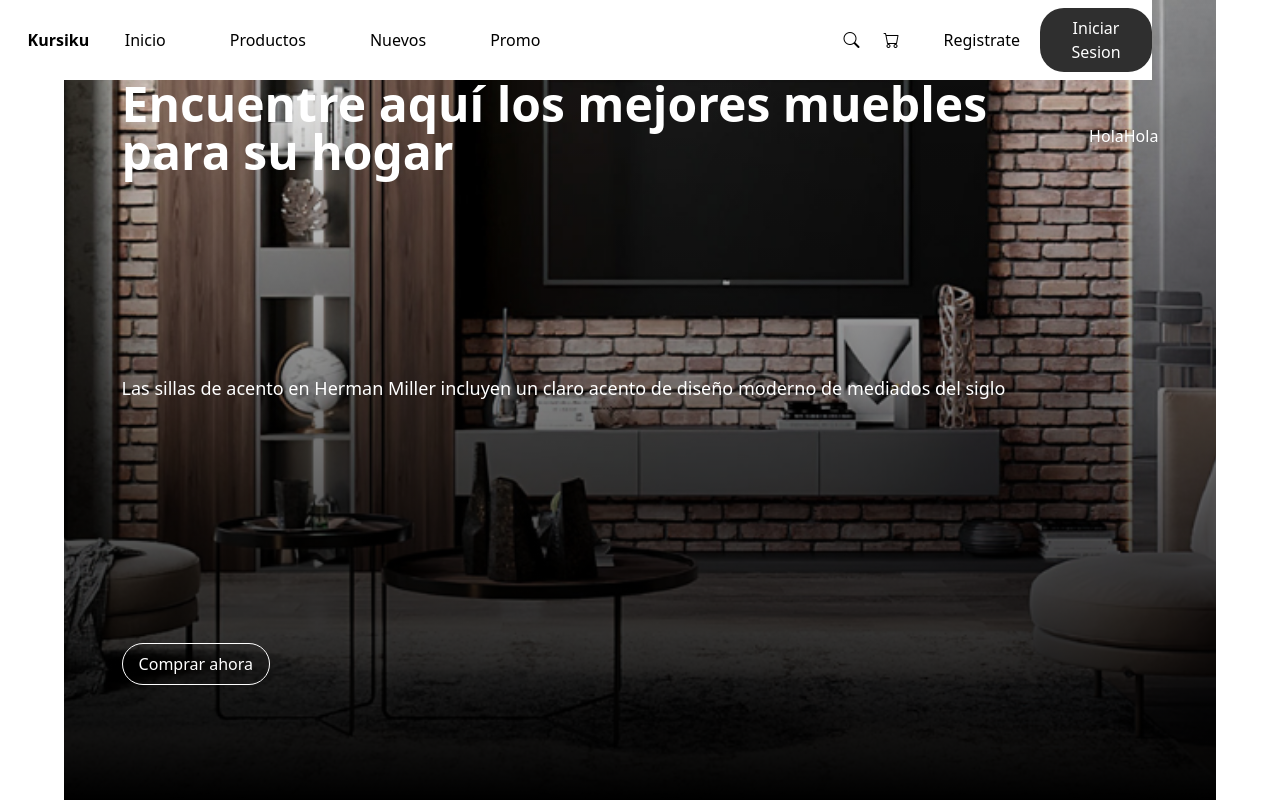
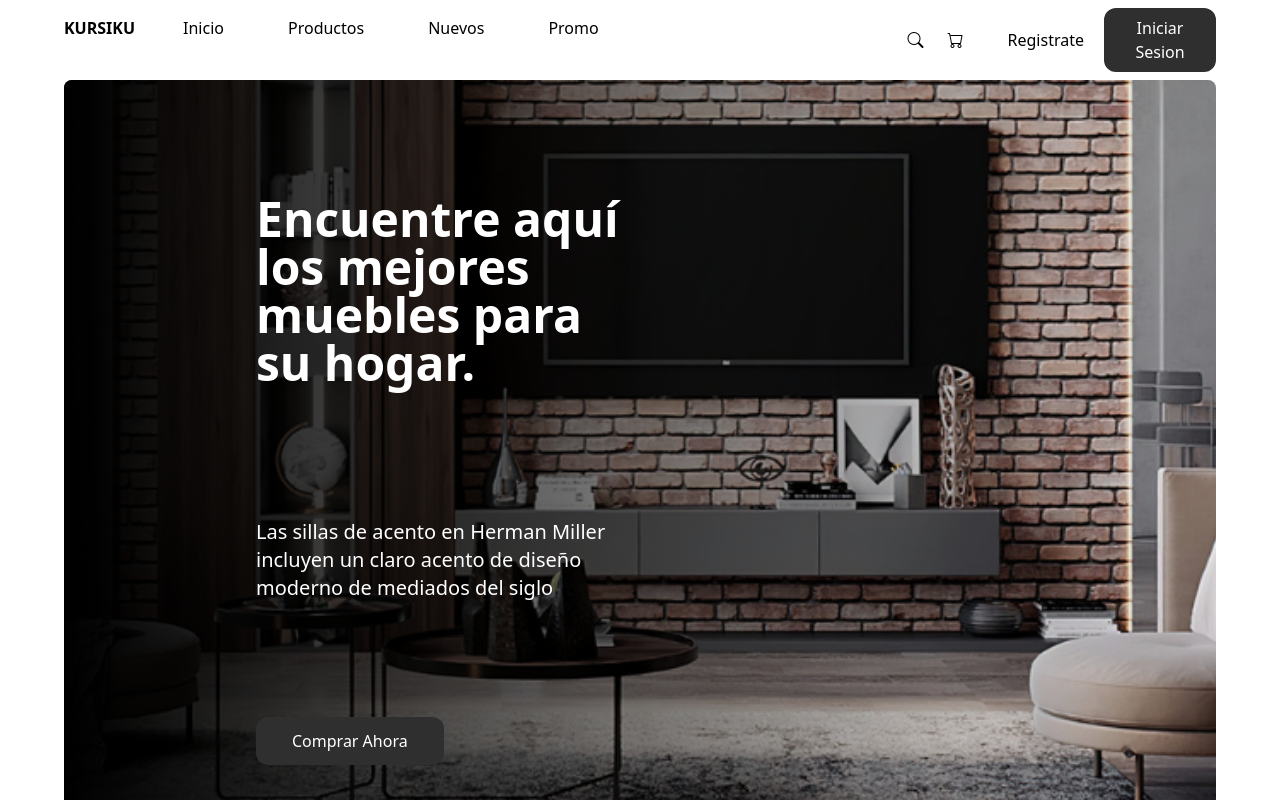
Before and after one commit to MaxRambo90/Ecomerce, a React (Vite) app in the folder Front/ecomerce/: page / in a window 1280 px wide. Shown: the top 800 px of the page. Built offline with nearby package versions, Linux system fonts and the light colour scheme.

Commit message:
Fix some errors and add styles

```diff
--- a/Front/ecomerce/src/App.jsx
+++ b/Front/ecomerce/src/App.jsx
@@ -16,7 +16,7 @@ function App() {
   return (
     <>
       <SeccionNavbar/>
-
+      <Espaciador/>
       <SeccionHome/>
       <MueblesExlusivos/>
       <CaracteristicasEspeciales/>
--- a/Front/ecomerce/src/Components/SeccionHome/SeccionHome.jsx
+++ b/Front/ecomerce/src/Components/SeccionHome/SeccionHome.jsx
@@ -2,33 +2,31 @@ import React from 'react';
 
 const SeccionHome = () => {
     return(
-        <div className="relative h-screen w-[90%] m-auto">
-            <div className="relative h-full w-full">
+        <div className="relative h-screen w-[90%] m-auto ">
+            <div className="relative h-full w-full" >
 
-                <div className="absolute inset-0 bg-gradient-to-b from-transparent to-black z-10"></div>
+                <div className="absolute inset-0 bg-gradient-to-l from-transparent to-black z-10  rounded-lg"></div>
 
-                <div className="relative h-full w-full bg-cover bg-center bg-no-repeat bg-living">
+                <div className="relative h-full w-full bg-cover bg-center bg-no-repeat bg-living  rounded-lg">
 
-                    <div className="h-full w-[90%] m-auto flex flex-col text-white justify-center items-start">
+                    <div className="h-full w-[70%] flex flex-col text-white justify-evenly items-start">
 
-                        <div className='h-[33%] z-100 flex items-center'>
-                            <h1 className="text-3xl md:text-4xl lg:text-5xl font-bold mb-4 text-white">
-                                Encuentre aquí los mejores muebles para su hogar
-                            </h1>
-                            <h1>Hola</h1>
-                            <h1>Hola</h1>
+                        <div className='pl-48 z-100 flex flex-col justify-center w-[70%]'>
+                            <p className="text-5xl font-bold mb-4 text-white">
+                                Encuentre aquí  los mejores muebles para su hogar.
+                            </p>
                         </div>
 
-                        <div className='h-[33%] z-100 flex items-center'>
-                            <p className="text-sm md:text-base lg:text-lg mb-6 text-white">
+                        <div className='pl-48 z-100 flex items-center w-[70%]'>
+                            <p className="text-xl text-white">
                                    Las sillas de acento en Herman Miller incluyen un claro acento de diseño moderno de mediados del siglo
                             </p>
                         </div>
 
-                        <div className='h-[33%] z-100 flex items-center'>
-                            <button className="text-white bg-transparent border border-white py-2 px-4 rounded-full transition-all hover:bg-white   hover:text-black w-fit">
-                                Comprar ahora
-                            </button>
+                        <div className='pl-48 z-100 flex items-center'>
+                        <button className="bg-anotherBlack hover:bg-anotherGray text-white rounded-xl w-fit py-3 px-9">
+                            Comprar Ahora
+                        </button>
                         </div>
 
                     </div>
--- a/Front/ecomerce/src/Components/SeccionNavbar/SeccionNavbar.jsx
+++ b/Front/ecomerce/src/Components/SeccionNavbar/SeccionNavbar.jsx
@@ -1,34 +1,40 @@
-import React from 'react';
+import React from "react";
 
 const SeccionNavbar = () => {
-    return(
-      <div className="flex m-auto w-[90%] fixed h-20 bg-white z-200">
-      <div className="flex flex-row justify-evenly w-1/2 h-full items-center">
+  return (
+    <div className="flex w-full fixed h-20 bg-white z-200">
+      <div className="flex w-[90%] m-auto justify-between">
+
+      <div className="flex flex-row justify-evenly h-full items-center">
         <div>
           <a href="#home">
-            <h1 className="font-bold">Kursiku</h1>
+            <h1 className="font-bold pr-10">KURSIKU</h1>
           </a>
         </div>
 
         <nav className="flex ">
+
           <ul className="flex flex-row gap-12 font-light">
+
             <li className="p-2 hover:bg-slate-200 active:bg-slate-400 rounded-lg">
               <a href="#inicio">Inicio</a>
             </li>
-            <li className="p-2 hover:bg-slate-200 active:bg-slate-400 rounded-lg" >
+            <li className="p-2 hover:bg-slate-200 active:bg-slate-400 rounded-lg">
               <a href="#productos">Productos</a>
             </li>
-            <li className="p-2 hover:bg-slate-200 active:bg-slate-400 rounded-lg" >
+            <li className="p-2 hover:bg-slate-200 active:bg-slate-400 rounded-lg">
               <a href="#nuevos">Nuevos</a>
             </li>
-            <li className="p-2 hover:bg-slate-200 active:bg-slate-400 rounded-lg" >
+            <li className="p-2 hover:bg-slate-200 active:bg-slate-400 rounded-lg">
               <a href="#promo">Promo</a>
             </li>
+
           </ul>
+
         </nav>
+
       </div>
-
-      <div className="flex flex-row w-1/2 justify-end">
+      <div className="flex flex-row  justify-end">
         <div className="flex flex-row justify-around gap-6 items-center ">
           <div>
             <button>
@@ -40,15 +46,18 @@ const SeccionNavbar = () => {
           </div>
 
           <div className="flex gap-3">
-            <button className="p-2 rounded-lg hover:bg-slate-200 active:bg-slate-400">Registrate</button>
-            <button className="bg-anotherBlack hover:bg-anotherGray text-white rounded-3xl w-28 p-2">
+            <button className="p-2 rounded-lg hover:bg-slate-200 active:bg-slate-400">
+              Registrate
+            </button>
+            <button className="bg-anotherBlack hover:bg-anotherGray text-white rounded-xl w-28 p-2">
               Iniciar Sesion
             </button>
           </div>
         </div>
       </div>
+      </div>
     </div>
-    )
-}
+  );
+};
 
-export { SeccionNavbar }
+export { SeccionNavbar };
--- a/Front/ecomerce/tailwind.config.js
+++ b/Front/ecomerce/tailwind.config.js
@@ -8,7 +8,7 @@ export default {
     extend: {
       colors:{
         'anotherBlack': '#2f2f2f',
-        'anotherGray': '#4c4c4c'
+        'anotherGray': '#4c4c4c',
       },
       zIndex:{
           '100':'100',
@@ -17,9 +17,6 @@ export default {
       spacing:{
         'Home': '10rem',
       },
-      colors: {
-        'anotherBlack': '#2f2f2f',
-      },
       backgroundImage: {
         'living': "url('./src/assets/living.png')",
       }
```
